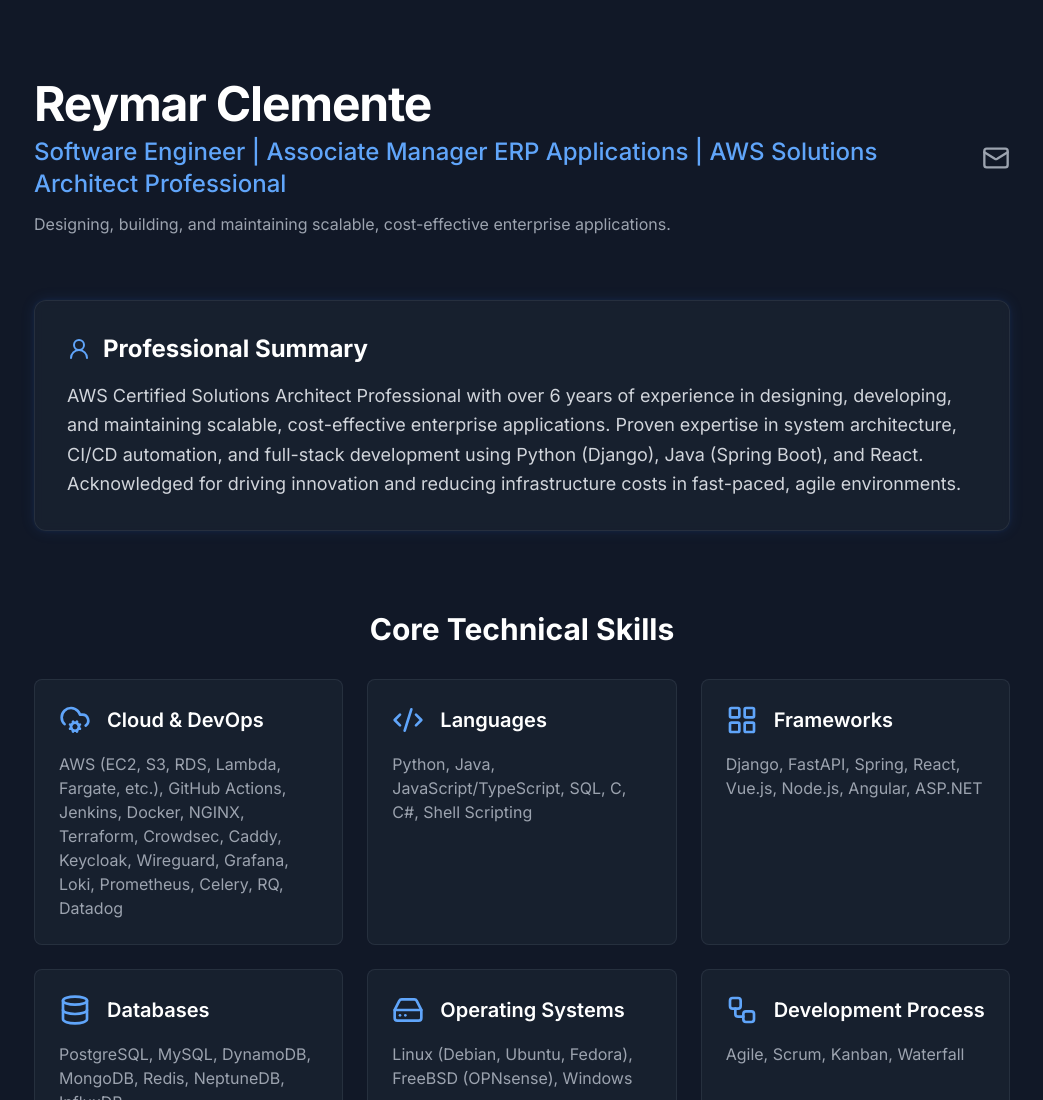
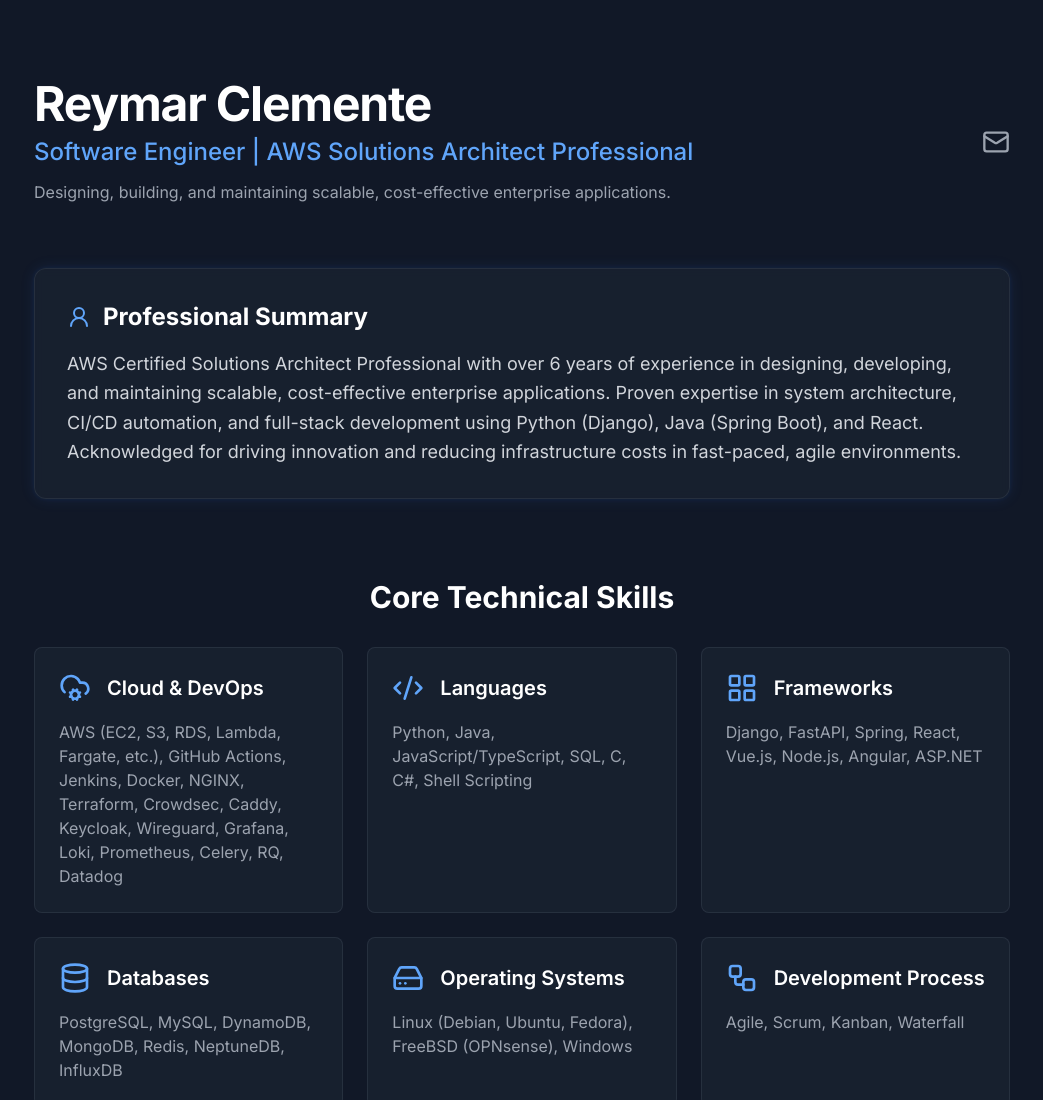
Before and after one commit to Gyakusetsu/reymar.dev, a plain HTML site: page index.html in a window 1280 px wide. Shown: the top 1100 px of the page, without its empty margins (118-1161 px from the left). Drawn offline with nearby package versions, Linux system fonts and the light colour scheme.

Commit message:
update job title in header to remove 'Associate Manager ERP Applications'

```diff
--- a/index.html
+++ b/index.html
@@ -45,7 +45,7 @@
         <header class="flex flex-col md:flex-row items-start md:items-center justify-between mb-16">
             <div>
                 <h1 class="text-4xl md:text-5xl font-bold text-white tracking-tight">Reymar Clemente</h1>
-                <h2 class="mt-2 text-xl md:text-2xl font-medium text-blue-400">Software Engineer | Associate Manager ERP Applications | AWS Solutions Architect Professional</h2>
+                <h2 class="mt-2 text-xl md:text-2xl font-medium text-blue-400">Software Engineer | AWS Solutions Architect Professional</h2>
                 <p class="mt-3 text-gray-400 max-w-2xl">Designing, building, and maintaining scalable, cost-effective enterprise applications.</p>
             </div>
             <div class="flex space-x-4 mt-6 md:mt-0">
```
